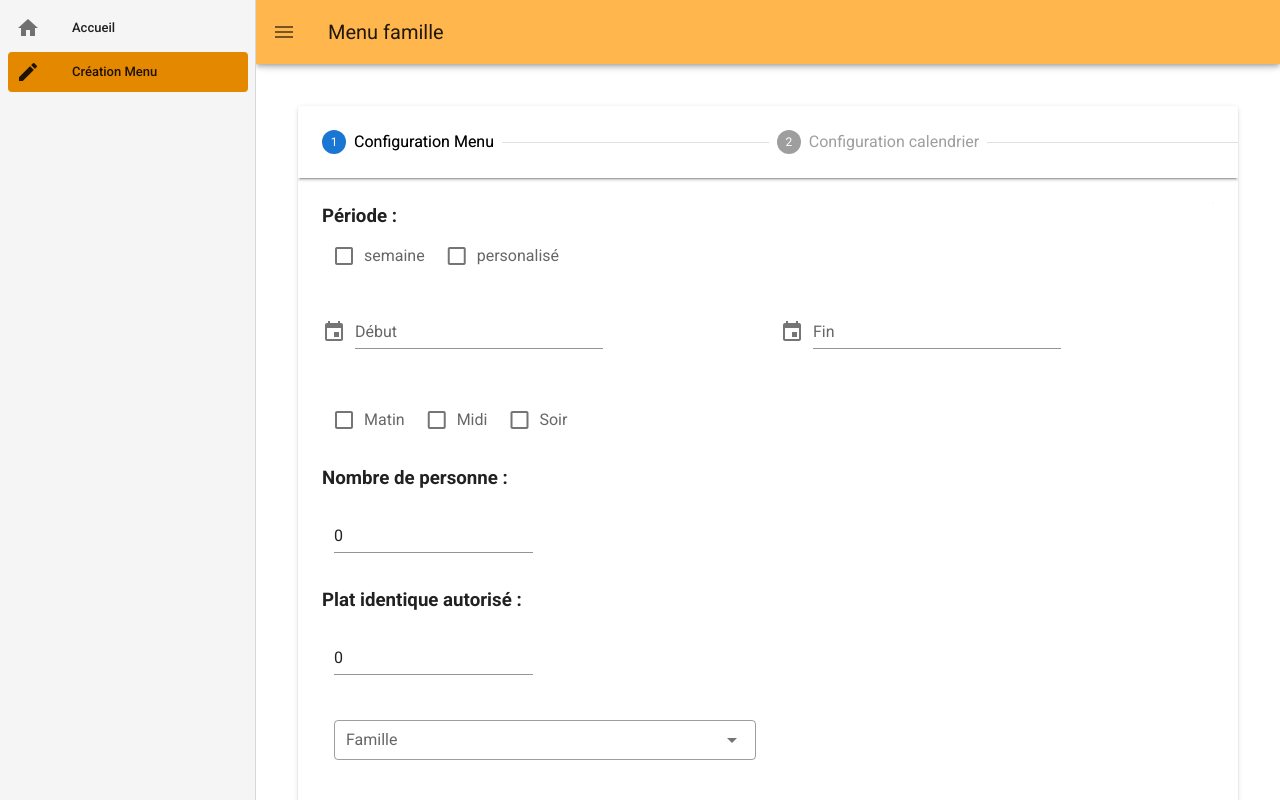
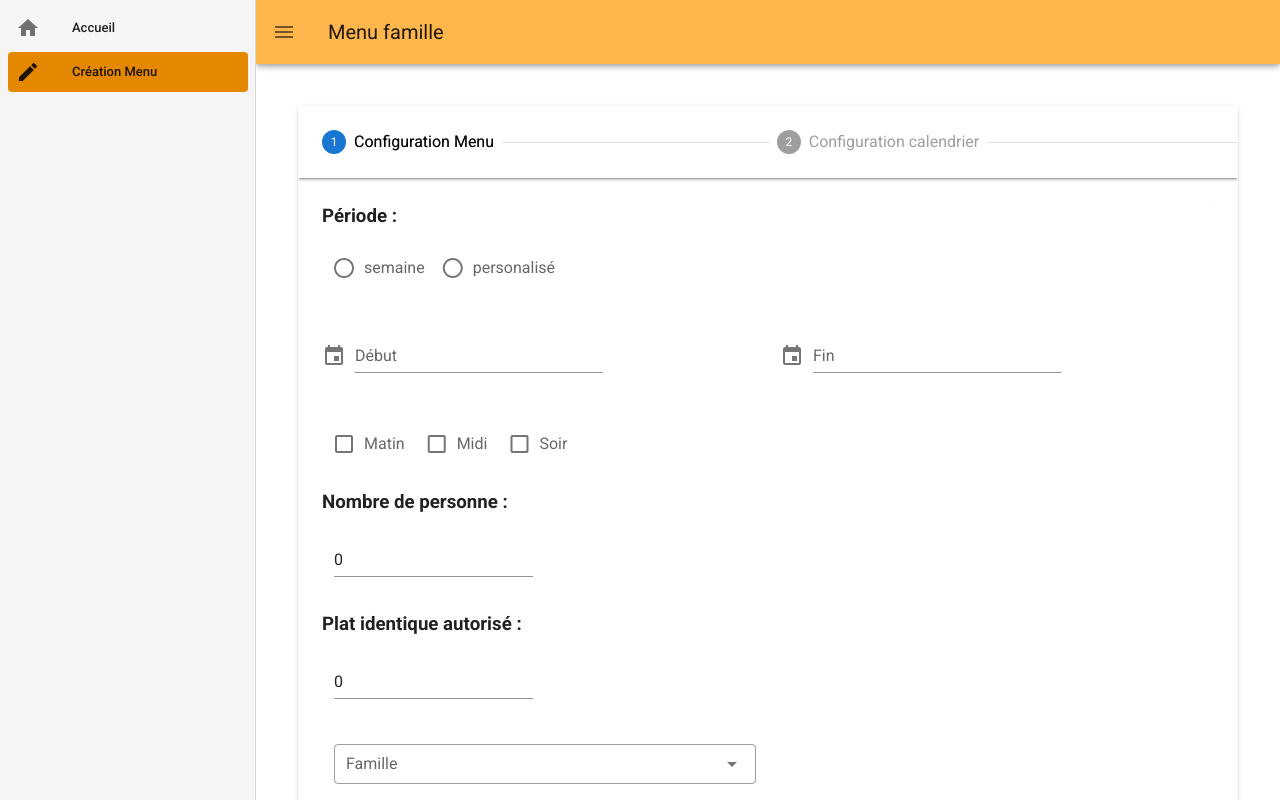
Before and after one commit to dorineT/MDL-MenuFamille, a Vue app in the folder front/menufamille/: page /creationMenu in a window 1280 px wide. Shown: the top 800 px of the page. Built offline with nearby package versions, Linux system fonts and the light colour scheme.

Commit message:
radio boxes for semaine and personnalisé

```diff
--- a/front/menufamille/src/components/Constraintscalendar.vue
+++ b/front/menufamille/src/components/Constraintscalendar.vue
@@ -29,17 +29,26 @@
         <v-card >
 
       <h3> Période :</h3>
-        <v-checkbox
-      v-model="checkbox1"
-      :label="`semaine`"
-    ></v-checkbox>
 
-     <v-checkbox
-      v-model="checkbox2"
-      :label="`personalisé`"
-    ></v-checkbox>
+      <v-container
+    class="px-0"
+    fluid
+  >
+   <v-radio-group
+      v-model="row"
+      row
+    >
+      <v-radio
+        label="semaine"
+        value="radio-3"
+      ></v-radio>
+      <v-radio
+        label="personalisé"
+        value="radio-4"
+      ></v-radio>
+    </v-radio-group>
+  </v-container>
 
-    <br>
 
  <v-row>
     <v-col
@@ -216,7 +225,7 @@
     fluid
   >
    <v-radio-group
-      v-model="row"
+      v-model="row1"
       row
     >
       <v-radio
@@ -349,6 +358,7 @@
         number2: 0,
         column: null,
         row: null,
+        row1: null,
         e1: 1,
         menu:false,
         date:'',
```
Also changed, not shown: 1 other file (tests, documents, lock files or other folders).
